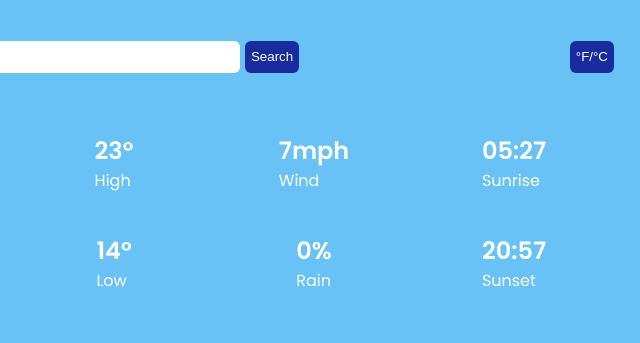
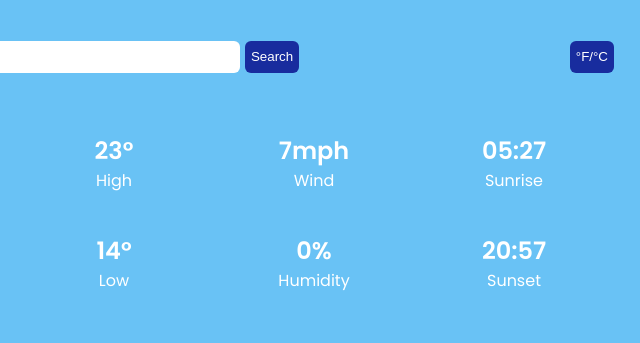
Before and after one commit to Lucas256w/weather-app, a plain HTML site: page index.html in a window 1280 px wide. Shown: the top 343 px of the page, 626-1266 px from the left. Drawn offline with Linux system fonts and the light colour scheme.

Commit message:
Implement update current stat.

```diff
--- a/index.html
+++ b/index.html
@@ -58,8 +58,8 @@
               <div class="stat-subtext">Low</div>
             </dic>
             <dic class="stat-container">
-              <div id="rain" class="stat">0%</div>
-              <div class="stat-subtext">Rain</div>
+              <div id="humidity" class="stat">0%</div>
+              <div class="stat-subtext">Humidity</div>
             </dic>
             <dic class="stat-container">
               <div id="sunset" class="stat">20:57</div>
--- a/styles.css
+++ b/styles.css
@@ -206,6 +206,12 @@ button:hover {
   place-items: center;
 }
 
+.stat-container {
+  display: flex;
+  flex-direction: column;
+  align-items: center;
+}
+
 .stat {
   font-size: 1.5rem;
   font-weight: 600;
```
